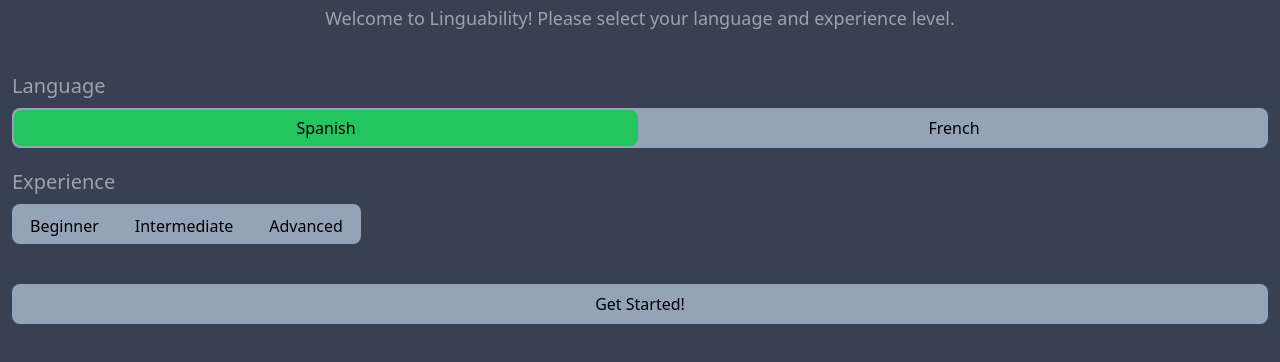
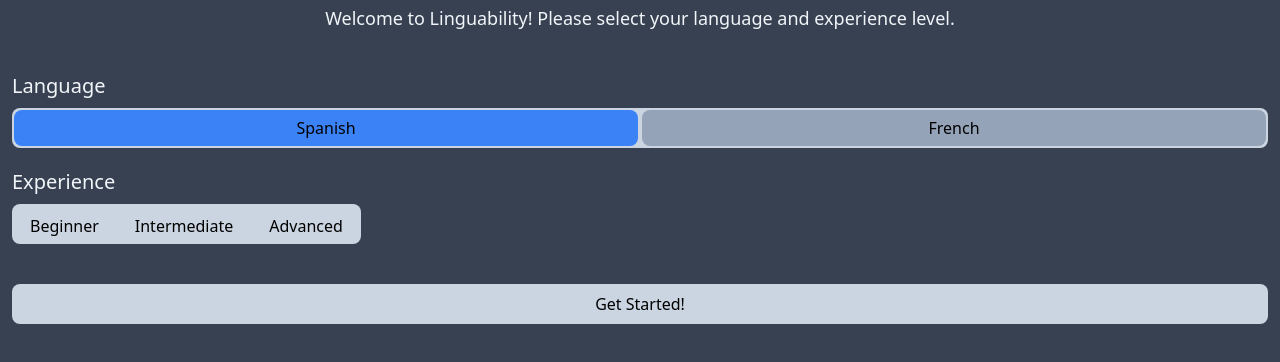
Before and after one commit to micpatmc/linguability, a browser extension: page src/hello.html in a window 1280 px wide. Both pictures are taken after a click on the button "Spanish". Shown: the part 52-414 px from the top of the page. Drawn offline with Linux system fonts and the light colour scheme.

Commit message:
clarified coloring

```diff
--- a/src/hello.html
+++ b/src/hello.html
@@ -15,18 +15,18 @@
       </div>
 
       <div class="flex items-center justify-center mb-10">
-        <p class="text-lg text-center text-gray-400">
+        <p class="text-lg text-center text-slate-100">
           Welcome to Linguability! Please select your language and experience
           level.
         </p>
       </div>
       <div>
         <div>
-          <h2 class="text-xl mb-2 text-gray-400">Language</h2>
+          <h2 class="text-xl mb-2 text-slate-100">Language</h2>
           <div class="flex mb-5 h-10 w-full">
-            <div class="flex bg-slate-400 rounded-lg w-full justify-between">
+            <div class="flex bg-slate-300 rounded-lg w-full justify-between">
               <button
-                class="button z-10 py-1 m-0.5 text-black rounded-lg hover:bg-green-400 w-1/2 text-center"
+                class="button z-10 py-1 m-0.5 text-black rounded-lg hover:bg-blue-400 w-1/2 text-center"
                 id="spanish"
                 data-group="language"
               >
@@ -34,7 +34,7 @@
               </button>
 
               <button
-                class="button z-10 py-1 m-0.5 text-black rounded-lg hover:bg-green-400 w-1/2 text-center"
+                class="button z-10 py-1 m-0.5 text-black rounded-lg hover:bg-blue-400 w-1/2 text-center"
                 id="french"
                 data-group="language"
               >
@@ -43,9 +43,9 @@
             </div>
           </div>
         </div>
-        <h2 class="text-xl mb-2 text-gray-400">Experience</h2>
+        <h2 class="text-xl mb-2 text-slate-100">Experience</h2>
         <div class="flex relative mb-10 h-10">
-          <div class="flex bg-slate-400 rounded-lg">
+          <div class="flex bg-slate-300 rounded-lg">
             <button
               class="button z-10 px-4 py-2 m-0.5 text-black rounded-lg hover:bg-green-400"
               id="beginner"
@@ -73,7 +73,7 @@
         </div>
       </div>
       <div
-        class="flex w-full rounded-lg justify-center mb-10 bg-slate-400 hover:bg-green-500"
+        class="flex w-full rounded-lg justify-center mb-10 bg-slate-300 hover:bg-blue-500"
       >
         <button
           class="relative z-10 px-4 py-2 text-black rounded-lg"
--- a/src/highlight.js
+++ b/src/highlight.js
@@ -12,6 +12,7 @@
       button.classList.remove("bg-green-500");
       button.classList.remove("bg-yellow-500");
       button.classList.remove("bg-red-500");
+      button.classList.remove("bg-blue-500");
       button.classList.add("bg-slate-400");
     });
 
@@ -27,10 +28,10 @@
         clickedButton.classList.add("bg-red-500");
         break;
       case "spanish":
-        clickedButton.classList.add("bg-green-500");
+        clickedButton.classList.add("bg-blue-500");
         break;
       case "french":
-        clickedButton.classList.add("bg-yellow-500");
+        clickedButton.classList.add("bg-blue-500");
         break;
     }
   }
```
Also changed, not shown: src/output.css.
